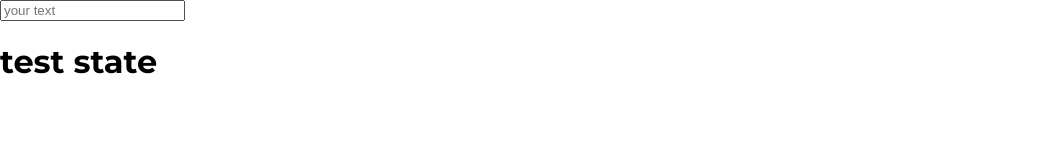
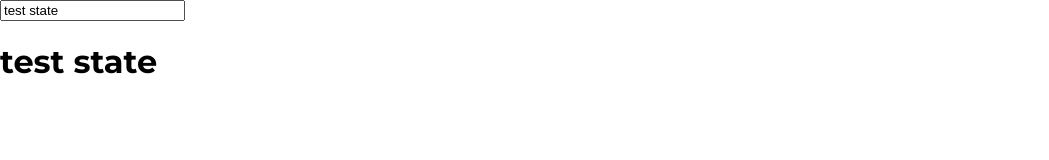
Before and after one commit to galinowsky/First-react-app, a React (Create React App) app: page / in a window 1280 px wide. Shown: the top 160 px of the page, without its empty margins (0-1049 px from the left). Built offline with nearby package versions, Linux system fonts and the light colour scheme.

Commit message:
feat: added state and value to MyComponent

```diff
--- a/src/components/MyComponent/MyComponent.js
+++ b/src/components/MyComponent/MyComponent.js
@@ -1,20 +1,26 @@
-import React from 'react';
+import React from "react";
 
 class MyComponent extends React.Component {
+  state = {
+    text: "test state",
+  };
 
-
-    state = {
-        text : 'test state',
-    }
+  handleChange = (event) => {
+   this.setState({text:event.target.value.toUpperCase()});
+  };
 
   render() {
     return (
       <>
-            <input placeholder='your text' />
+        <input
+        placeholder="your text"
+        onChange={this.handleChange}
+        value ={this.state.text}
+        />
         <h1>{this.state.text}</h1>
       </>
-        )
+    );
   }
 }
 
-export default MyComponent
+export default MyComponent;
```
Lines whose indentation alone changed are shown as unchanged.
